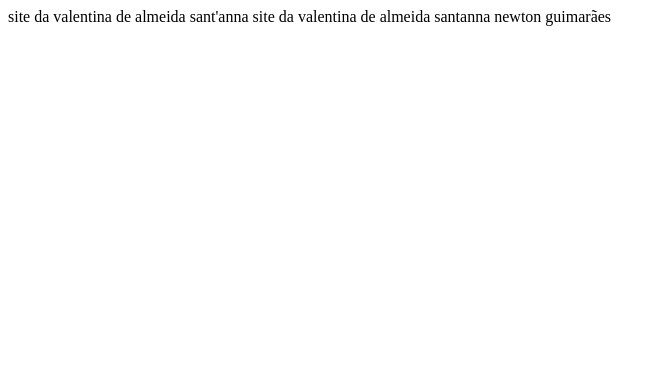
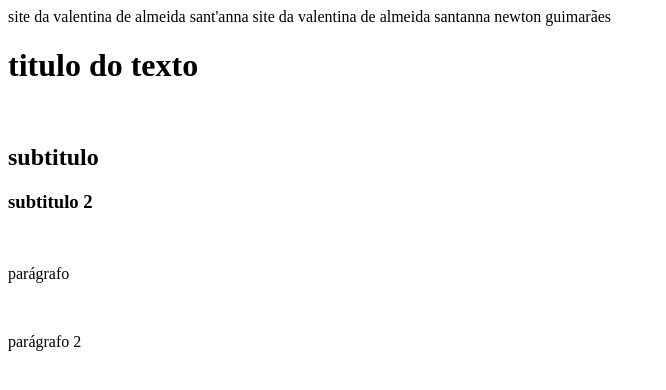
Before and after one commit to Vavatina/1mA, a plain HTML site: page index.html in a window 1280 px wide. Shown: the whole page, without its empty margins (0-666 px from the left). Drawn offline with Linux system fonts and the light colour scheme.

Commit message:
Update index.html

```diff
--- a/index.html
+++ b/index.html
@@ -1,3 +1,36 @@
 site da valentina de almeida sant'anna
 site da valentina de almeida santanna
 newton guimarães
+
+
+<!DOCTYPE html>
+
+<html lang="ptBr">
+
+<head>
+
+<title> titulo do site </title>
+
+</head>
+
+<body>
+
+<h1> titulo do texto </h1>
+
+<br>
+
+<h2> subtitulo </h2>
+
+<h3> subtitulo 2</h3>
+
+<br>
+
+<p> parágrafo</p>
+
+<br>
+
+<p> parágrafo 2</p>
+
+</body>
+
+</html>
```
